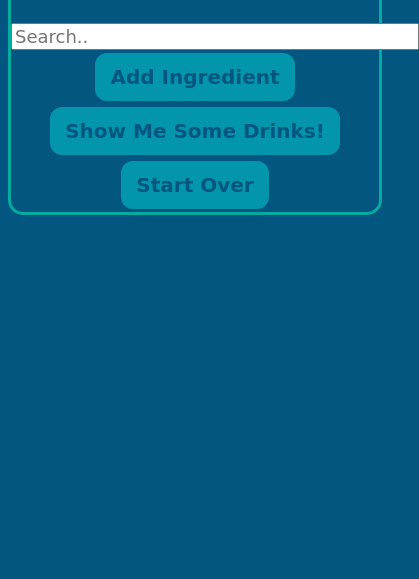
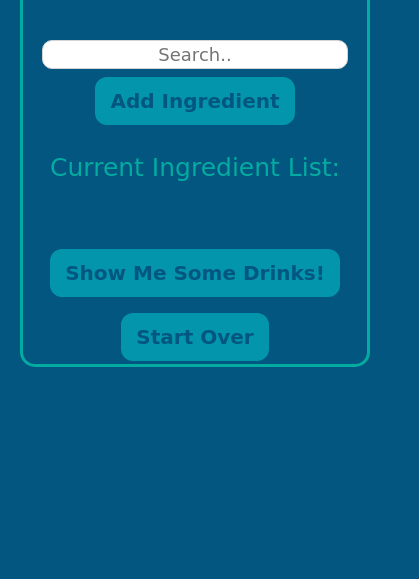
Before and after one commit to benburgos/hidden-elixir, a plain HTML site: page index.html in a window 390 px wide. Shown: the part 265-844 px from the top of the page, 419 px wide, since content can reach past the window. Drawn offline with nearby package versions, Linux system fonts and the light colour scheme; no server answers; a web font is replaced by a local one.

Commit message:
adds in new p element and styling to scale with mobile

```diff
--- a/css/style.css
+++ b/css/style.css
@@ -6,12 +6,18 @@ body {
     border-radius: 15px;
     display: flex;
     flex-direction: column;
+    margin: 20px 20px 20px 20px;
     text-align: center;
 }
 
 h1 {
     font-family: 'Mansalva', cursive;
     font-size: 75px;
+}
+
+p {
+    font-family: 'Mansalva', cursive;
+    font-size: 25px;
 }
 
 button {
@@ -32,19 +38,38 @@ img {
 }
 
 #myInput {
-    width: 400px;
+    width: 300px;
+    height: 25px;
     font-family: 'Hubballi', cursive;
     font-size: 18px;
+    text-align: center;
+    margin: 5px;
+    border: 1px solid #d4d4d4;
+    border-radius: 10px;
+    background-color: #fff;
+}
+
+#ingredients {
+    margin: 15px;
+    border: 2px dotted;
+    border-radius: 15px;
+    padding: 12px 15px;
+}
+
+#ingredients:empty {
+    border: none;
 }
 
 .autocomplete {
     position: relative;
     display: inline-block;
-  }
+}
+
 #drinklist {
     display: flex;
     flex-flow: row wrap;
     justify-content: center;
+    margin: 5px 5px 5px 5px;
 }
 
 #new-drink {
@@ -53,10 +78,12 @@ img {
     font-size: 20px;
     font-weight: bold;
     text-align: center;
+    align-content: center;
     width: 25%;
     border: 3px solid;
     border-radius: 15px;
     padding: 12px 15px;
+    margin: 5px 5px 5px 5px;
 }
 
 .autocomplete-items {
@@ -68,6 +95,8 @@ img {
     top: 100%;
     left: 0;
     right: 0;
+    font-size: 18px;
+    font-weight: bold;
 }
 
 .autocomplete-items div {
--- a/index.html
+++ b/index.html
@@ -25,6 +25,7 @@
             </form>
             <input id="addIt" type="button" value="Add Ingredient">
         </div>
+        <p>Current Ingredient List:</p>
         <div id="ingredients"></div>
         <input id="showMe" type="button" value="Show Me Some Drinks!">
         <div id="drinklist"></div>
```
